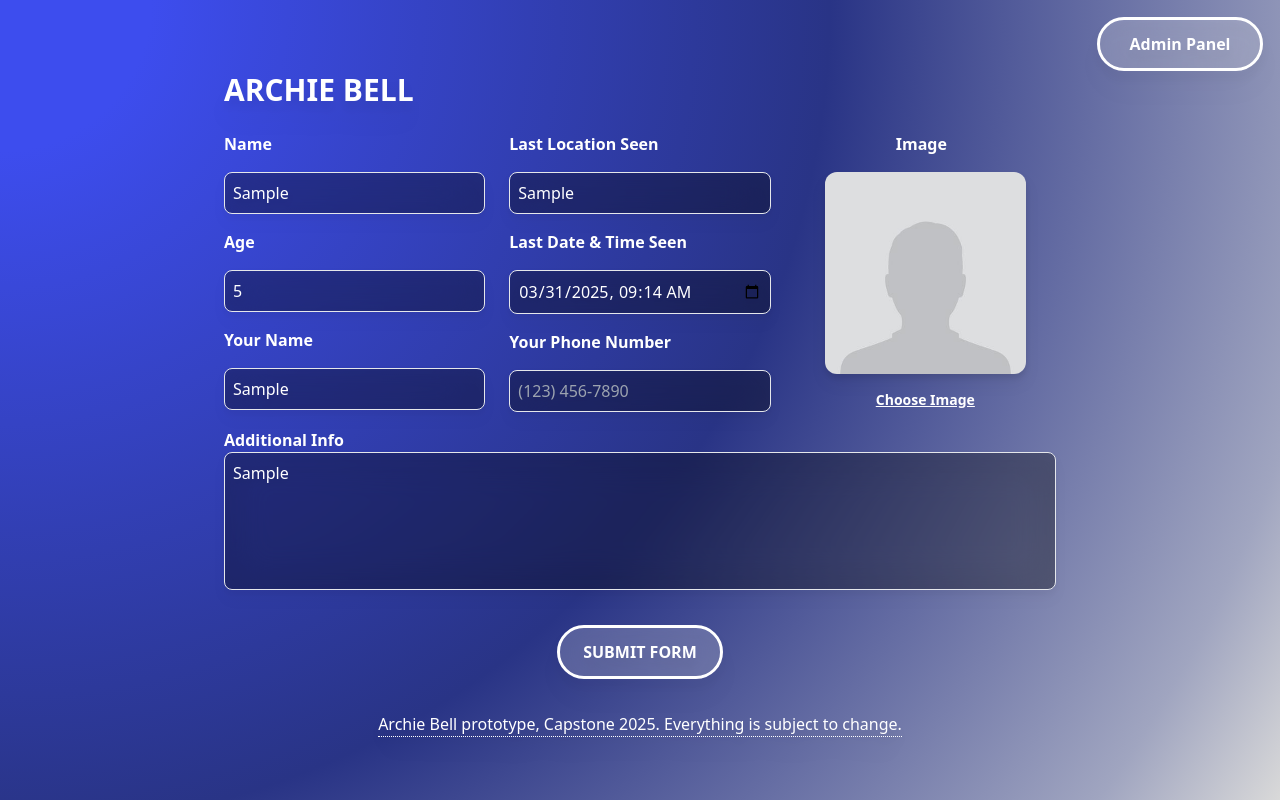
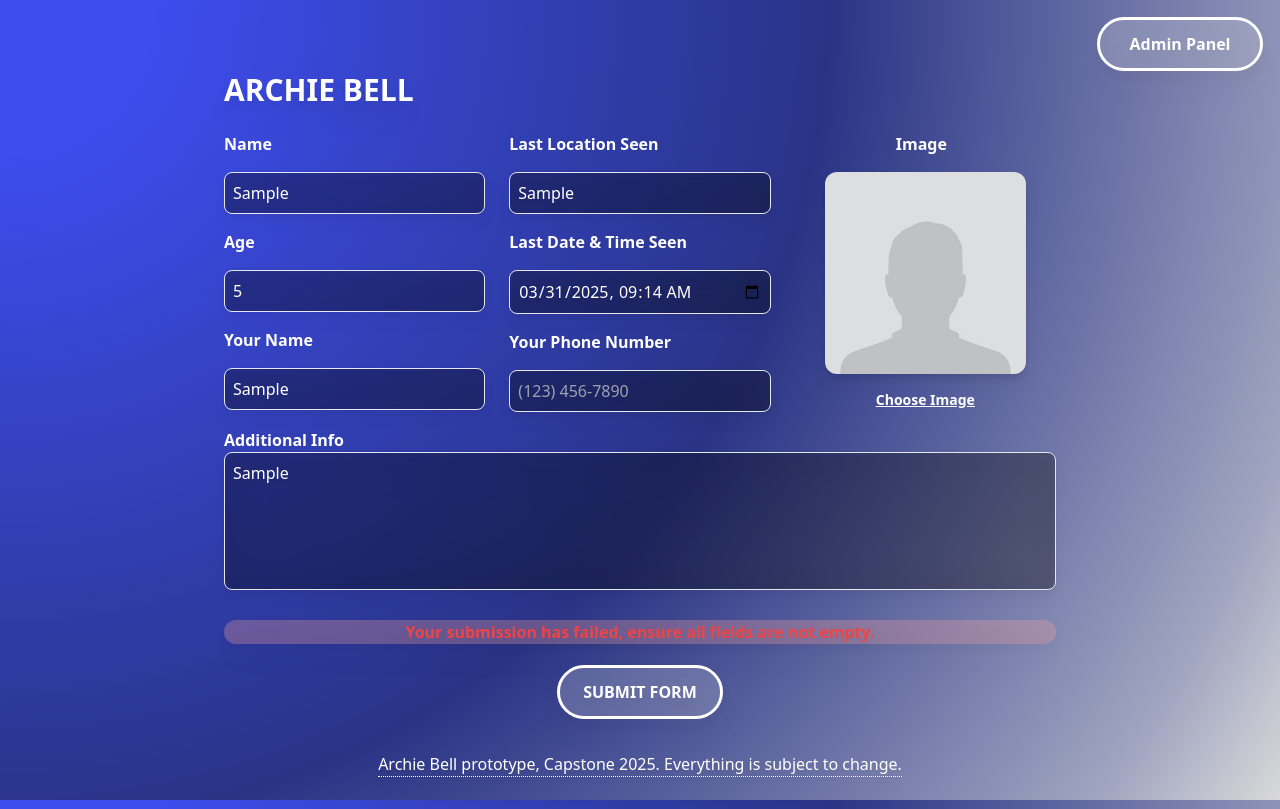
Before and after one commit to Archie-Bell/web, a Vue app: page / in a window 1280 px wide. Both pictures are taken after typing "Sample", "5", "Sample", "Sample", "Sample", "Sample" into the empty fields and a click on the button "SUBMIT FORM". Built offline with nearby package versions, Linux system fonts and the light colour scheme.

Commit message:
Show form submission status upon pressing button.

```diff
--- a/src/views/MainView.vue
+++ b/src/views/MainView.vue
@@ -12,6 +12,8 @@ const image = ref(null);
 const image_uri = ref(null);
 const reporter_legal_name = ref("");
 const reporter_phone_number = ref("");
+const success_message = ref(null);
+const error_message = ref(null);
 
 const submit = async () => {
     console.log("Submitting form...");
@@ -33,8 +35,10 @@ const submit = async () => {
 
         await FormService.submitForm(formData);
         console.log("Form submitted successfully");
+        success_message.value = "Your form has been submitted successfully.";
     } catch (e) {
         console.error("Form submission failed: ", e);
+        error_message.value = "Your submission has failed, ensure all fields are not empty.";
     }
 };
 
@@ -247,7 +251,10 @@ onMounted(() => {
                 ></textarea>
             </div>
 
+            <p v-if="success_message" class="text-green-500 text-center font-bold bg-green-300 bg-opacity-30 backdrop-blur-[30px] rounded-full px-3 my-2">{{ success_message }}</p>
+            <p v-if="error_message" class="text-red-500 text-center font-bold bg-red-300 bg-opacity-30 backdrop-blur-[30px] rounded-full px-3 my-2">{{ error_message }}</p>
             <div class="flex justify-center py-4">
+
                 <button @click="submit" class="min-w-[10rem]">
                     SUBMIT FORM
                 </button>
```
